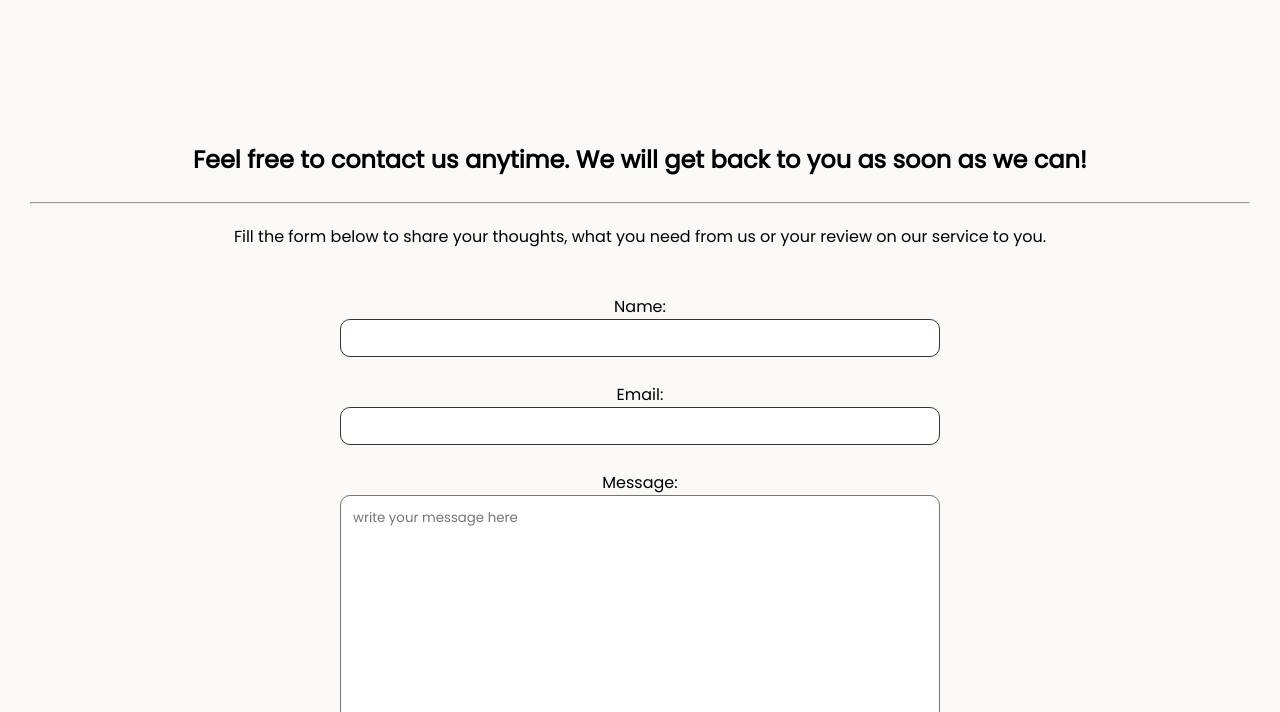
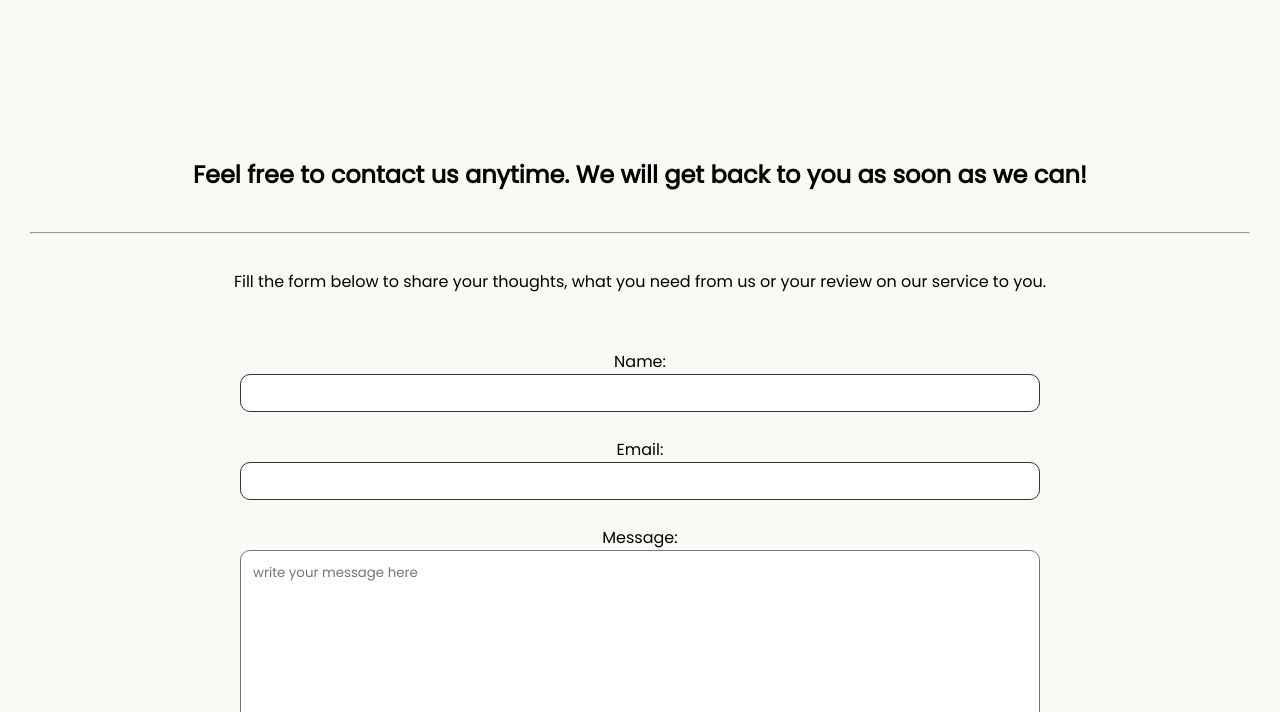
Before and after one commit to Ifeanyijosephh/My-Portfolio, a plain HTML site: page contact.html in a window 1280 px wide. Shown: the part 88-800 px from the top of the page. Drawn offline with Linux system fonts and the light colour scheme.

Commit message:
added animation to the second header in the contact page and padding to wirte ups before the form

```diff
--- a/contact.css
+++ b/contact.css
@@ -104,10 +104,10 @@ header {
 
             }
             form {
-                padding: 20px;
+                padding: 15px;
             }
             textarea {
-                max-width: 600px;
+                max-width: 800px;
                 height: 500px;
                 padding: 12px;
                 resize: none;
@@ -118,7 +118,7 @@ header {
             }
             input {
                 padding: 8px;
-                max-width: 600px;
+                max-width: 800px;
                 border-radius: 10px;
                 border: 1px solid #343434;
                 outline: none;
@@ -146,6 +146,22 @@ header {
                 font-weight: bold;
                 text-align: center;
                 margin-top: 20px;
+            }
+            .secondheader {
+                padding: 15px;
+                animation-name: second;
+                animation-duration: 2s;
+                animation-timing-function: ease;
+                animation-fill-mode: forwards;
+                animation-iteration-count: 1;
+            }
+            @keyframes second {
+                from {
+                    transform: translateX(-500px);
+                }
+                to {
+                    transform: translateX(0);
+                }
             }
             /*
             footer {
--- a/contact.html
+++ b/contact.html
@@ -34,9 +34,9 @@
         <main>
             <section>
                 <div class="secondheader">
-                <h2 class="secondheader">Feel free to contact us anytime. We will get back to you as soon as we can!</h2><br><hr>
-                </div>
-                <p style="margin-top: 20px;"> Fill the form below to share your thoughts, what you need from us or your review on our service to you. </p></p><br>
+                <h2>Feel free to contact us anytime. We will get back to you as soon as we can!</h2><br>
+                </div><hr>
+                <p style="margin-top: 20px; padding: 15px;"> Fill the form below to share your thoughts, what you need from us or your review on our service to you. </p></p><br>
                 <form action="https://formspree.io/f/mdkzpgre" method="post" aria-label="Contact Form" autocomplete="on">
                     <label for="name">Name:</label><br>
                     <input type="text" id="name" name="name" minlength="3" aria-label="Name" required>
```
